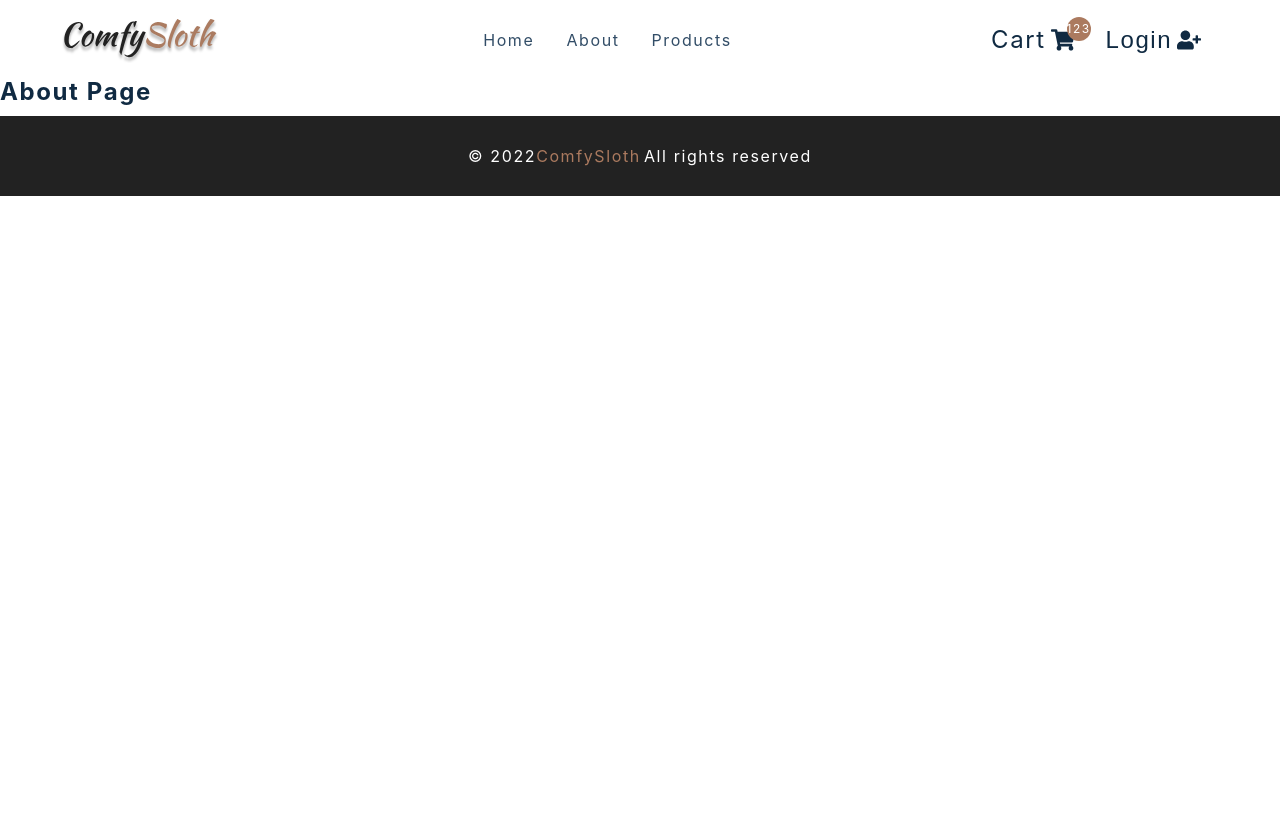
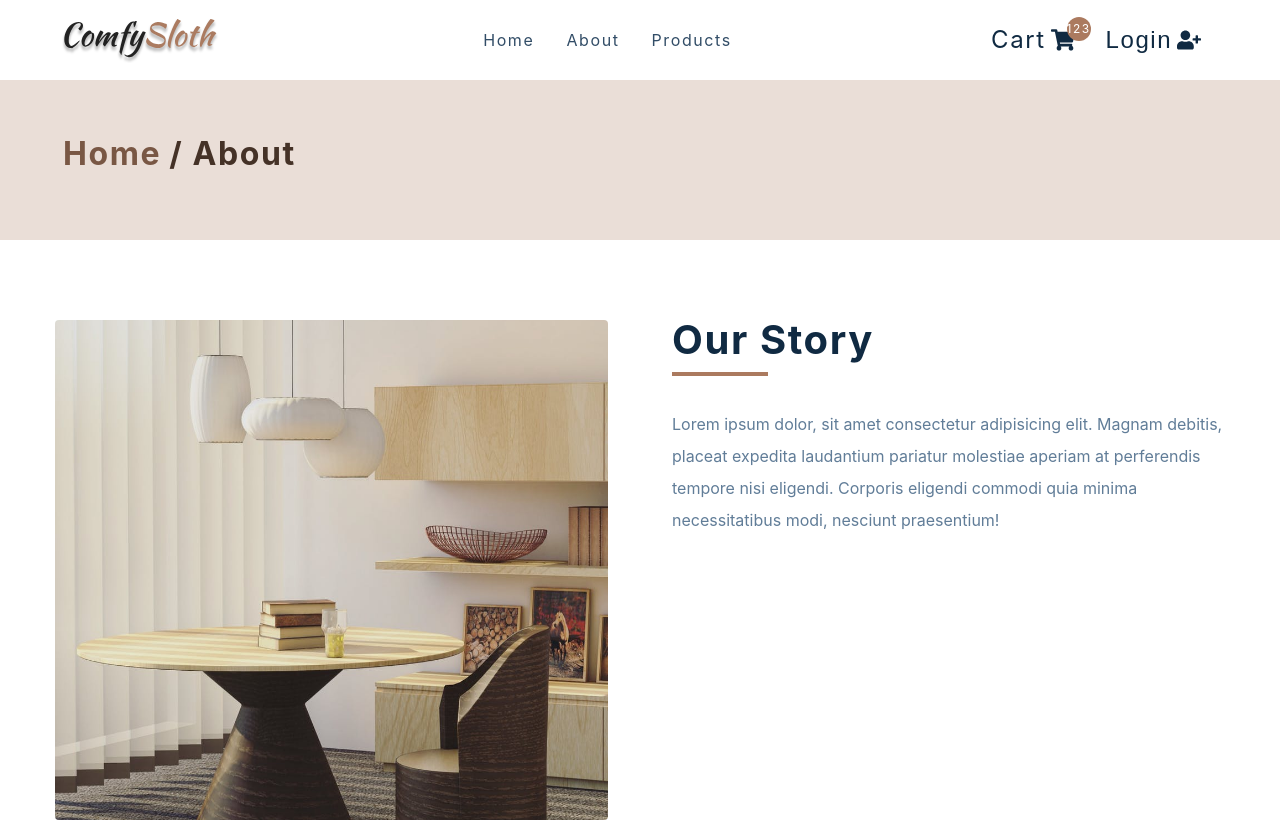
Before and after one commit to ZanyuanYang/Store-React, a React (Create React App) app: page /about in a window 1280 px wide. Shown: the top 822 px of the page. Before the commit the page ends 800 px from the top, so only its background shows below. Built offline with nearby package versions, Linux system fonts and the light colour scheme; the HTML template or start-up script is replaced by a standard one.

Commit message:
Setup: setup about and checkout page

```diff
--- a/src/components/PageHero.js
+++ b/src/components/PageHero.js
@@ -1,8 +1,14 @@
 import React from 'react'
 import styled from 'styled-components'
 import { Link } from 'react-router-dom'
-const PageHero = () => {
-  return <h4>page hero</h4>
+const PageHero = ({title}) => {
+  return <Wrapper>
+    <div className="section-center">
+      <h3>
+        <Link to="/">Home</Link>/ {title}
+      </h3>
+    </div>
+  </Wrapper>
 }
 
 const Wrapper = styled.section`
--- a/src/pages/AboutPage.js
+++ b/src/pages/AboutPage.js
@@ -4,7 +4,21 @@
 import aboutImg from '../assets/hero-bcg.jpeg'
 
 const AboutPage = () => {
-  return <h4>about page</h4>
+  return <main>
+    <PageHero title="about" />
+    <Wrapper className="page section section-center">
+      <img src={aboutImg} alt="nice desk" />
+      <article>
+        <div className="title">
+          <h2>our story</h2>
+          <div className='underline'></div>
+        </div>
+        <p>Lorem ipsum dolor, sit amet consectetur adipisicing elit. Magnam debitis,
+          placeat expedita laudantium pariatur molestiae aperiam at perferendis tempore nisi eligendi.
+          Corporis eligendi commodi quia minima necessitatibus modi, nesciunt praesentium!</p>
+      </article>
+    </Wrapper>
+  </main>
 }
 
 const Wrapper = styled.section`
--- a/src/pages/CheckoutPage.js
+++ b/src/pages/CheckoutPage.js
@@ -6,7 +6,12 @@
 import { Link } from 'react-router-dom'
 
 const CheckoutPage = () => {
-  return <h4>checkout page</h4>
+  return <main>
+    <PageHero title="checkout" />
+    <Wrapper className='page'>
+      <h1>checkout here</h1>
+    </Wrapper>
+  </main>
 }
 const Wrapper = styled.div``
 export default CheckoutPage
--- a/src/pages/ErrorPage.js
+++ b/src/pages/ErrorPage.js
@@ -2,7 +2,15 @@
 import styled from 'styled-components'
 import { Link } from 'react-router-dom'
 const ErrorPage = () => {
-  return <h4>error page</h4>
+  return <Wrapper className='page-100'>
+    <section>
+      <h1>404</h1>
+      <h3>Sorry, the page you tried cannot be found</h3>
+      <Link to="/" className="btn">
+        back home
+      </Link>
+    </section>
+  </Wrapper>
 }
 
 const Wrapper = styled.main`
```
